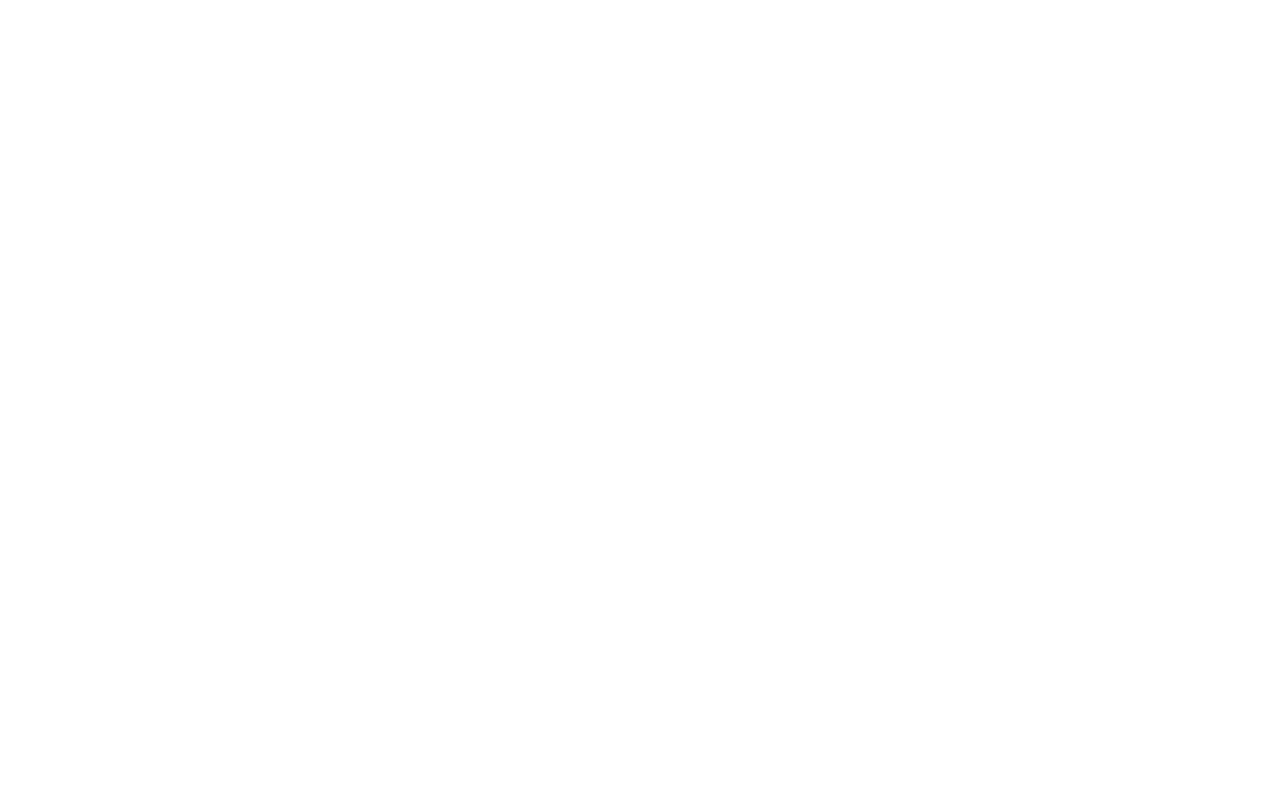
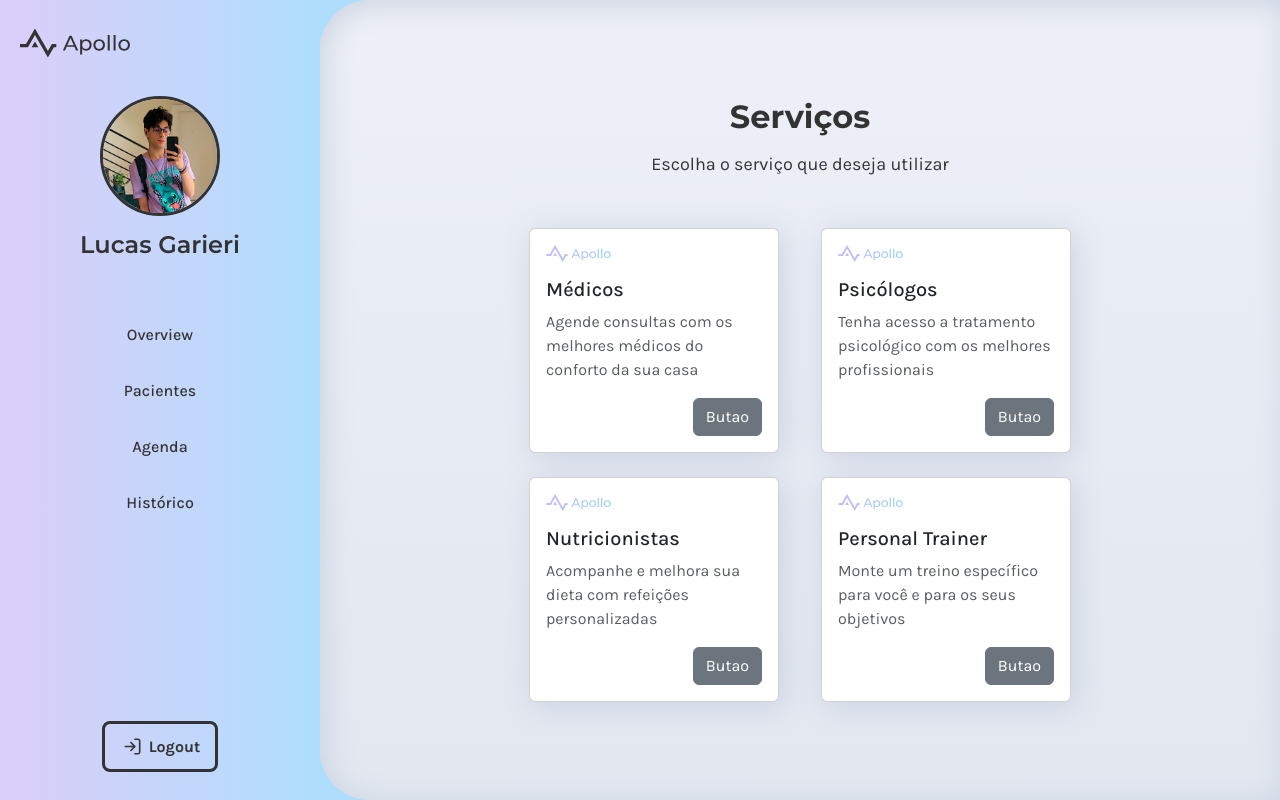
Before and after one commit to pedrohrodrig/LabEngSoft2-Frontend, a React (Create React App) app in the folder frontend/: page /services in a window 1280 px wide. Before the commit this address had no page. Built offline with nearby package versions, Linux system fonts and the light colour scheme.

Commit message:
Adiciona página de serviços

```diff
--- a/frontend/package.json
+++ b/frontend/package.json
@@ -6,7 +6,9 @@
     "@testing-library/jest-dom": "^5.17.0",
     "@testing-library/react": "^13.4.0",
     "@testing-library/user-event": "^13.5.0",
+    "bootstrap": "^5.3.3",
     "react": "^18.2.0",
+    "react-bootstrap": "^2.10.2",
     "react-dom": "^18.2.0",
     "react-scripts": "5.0.1",
     "web-vitals": "^2.1.4"
--- a/frontend/src/App.js
+++ b/frontend/src/App.js
@@ -1,5 +1,6 @@
 import { Outlet } from "react-router-dom";
 import Navbar from "./components/navbar/navbar";
+import '../node_modules/bootstrap/dist/css/bootstrap.min.css';
 
 import "./App.css";
 
--- a/frontend/src/index.js
+++ b/frontend/src/index.js
@@ -9,9 +9,12 @@
 import AppointmentsPage from './pages/appointmentspage/appointmentspage';
 import PaymentsPage from './pages/paymentspage/paymentspage';
 import TestPage from './pages/testpage/testpage';
+import ServicesPage from './pages/patient/servicesPage/servicesPage';
+
 import App from './App';
 
 import './index.css';
+import ProfessionalListPage from './pages/patient/professionalList/professionalListPage';
 
 const root = ReactDOM.createRoot(document.getElementById('root'));
 root.render(
@@ -27,7 +30,10 @@
                     <Route path="appointments" element={<AppointmentsPage />} />
                     <Route path="payments" element={<PaymentsPage />} />
 
+                    <Route path="services" element={<ServicesPage />} />
+
                     <Route path="test" element={<TestPage />} />
+                    <Route path="professionals" element={<ProfessionalListPage />} />
 
                 </Route>
             </Routes>
--- /dev/null
+++ b/frontend/src/pages/patient/servicesPage/serviceCard.js
@@ -0,0 +1,24 @@
+import Card from "react-bootstrap/Card";
+import Button from "react-bootstrap/Button";
+
+import ApolloLogo from "../../../assets/apollo-logo.svg"
+
+
+function ServiceCard({title, description}) {
+  return (
+    <Card>
+      <Card.Body>
+        <Card.Img variant="top" src={ApolloLogo} style={{width: "30%"}} className="mb-3"/>
+        <Card.Title>{title}</Card.Title>
+        <Card.Text className="text-muted fs-6">
+          {description}
+        </Card.Text>
+        <div className="d-flex justify-content-end mt-3">
+          <Button variant="secondary">Butao</Button>
+        </div>
+      </Card.Body>
+    </Card>
+  );
+}
+
+export default ServiceCard;
--- /dev/null
+++ b/frontend/src/pages/patient/servicesPage/servicesPage.css
@@ -0,0 +1,4 @@
+.services .service-card {
+  width: 40rem;
+  height:fit-content;
+}
--- /dev/null
+++ b/frontend/src/pages/patient/servicesPage/servicesPage.js
@@ -0,0 +1,47 @@
+import React from "react";
+import Title from "../../../components/title/title";
+import ServiceCard from "./serviceCard";
+
+import { Row, Col } from "react-bootstrap";
+
+import "./servicesPage.css"
+
+function ServicesPage() {
+
+    return (
+      <div className="services page">
+        <Title
+          head="Serviços"
+          body="Escolha o serviço que deseja utilizar"
+        />
+        <Row xs={1} md={2} className="g-4">
+          <Col className="d-flex justify-content-center">
+            <ServiceCard
+              title="Médicos"
+              description="Agende consultas com os melhores médicos do conforto da sua casa"
+            />
+          </Col>
+          <Col className="d-flex justify-content-center">
+            <ServiceCard
+              title="Psicólogos"
+              description="Tenha acesso a tratamento psicológico com os melhores profissionais"
+            />
+          </Col>
+          <Col className="d-flex justify-content-center">
+            <ServiceCard
+              title="Nutricionistas"
+              description="Acompanhe e melhora sua dieta com refeições personalizadas"
+            />
+          </Col>
+          <Col className="d-flex justify-content-center">
+            <ServiceCard
+              title="Personal Trainer"
+              description="Monte um treino específico para você e para os seus objetivos"
+            />
+          </Col>
+        </Row>
+      </div>
+    );
+}
+
+export default ServicesPage;
```
Also changed, not shown: 1 other file (tests, documents, lock files or other folders).
